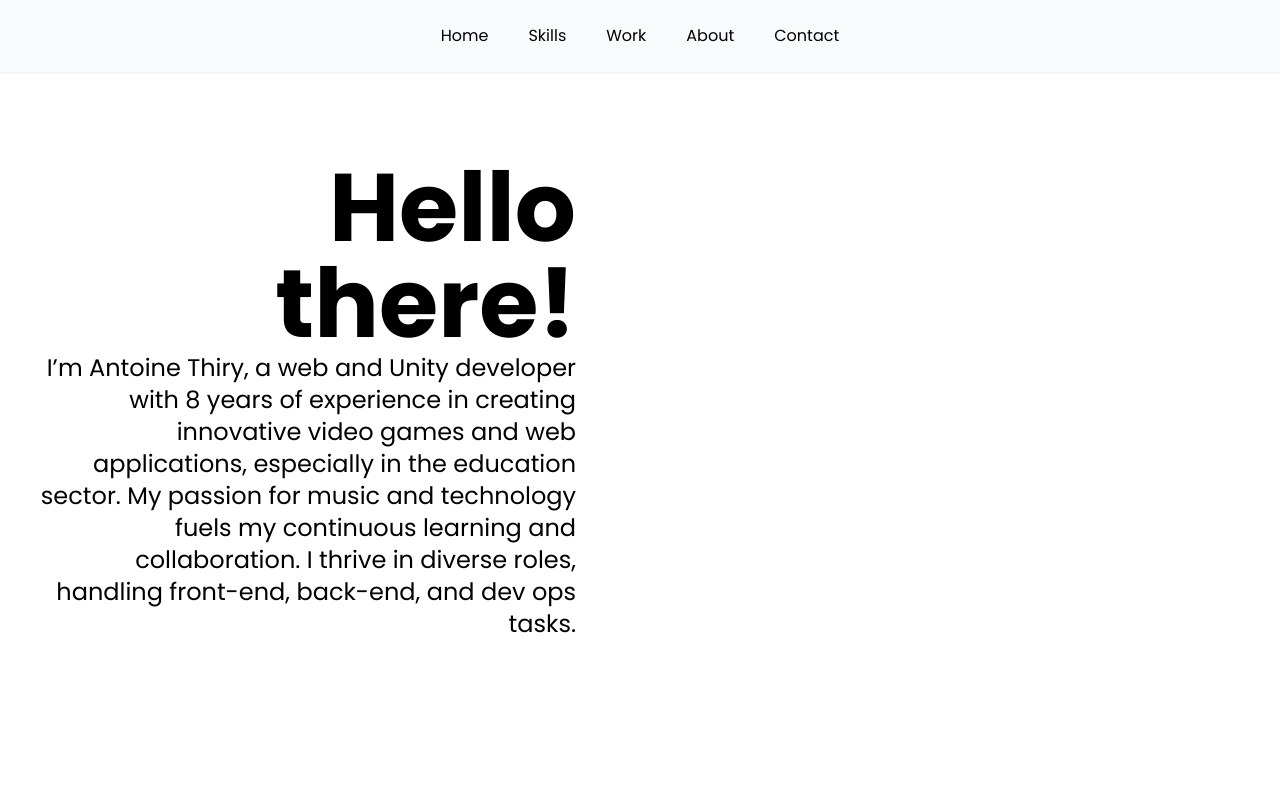
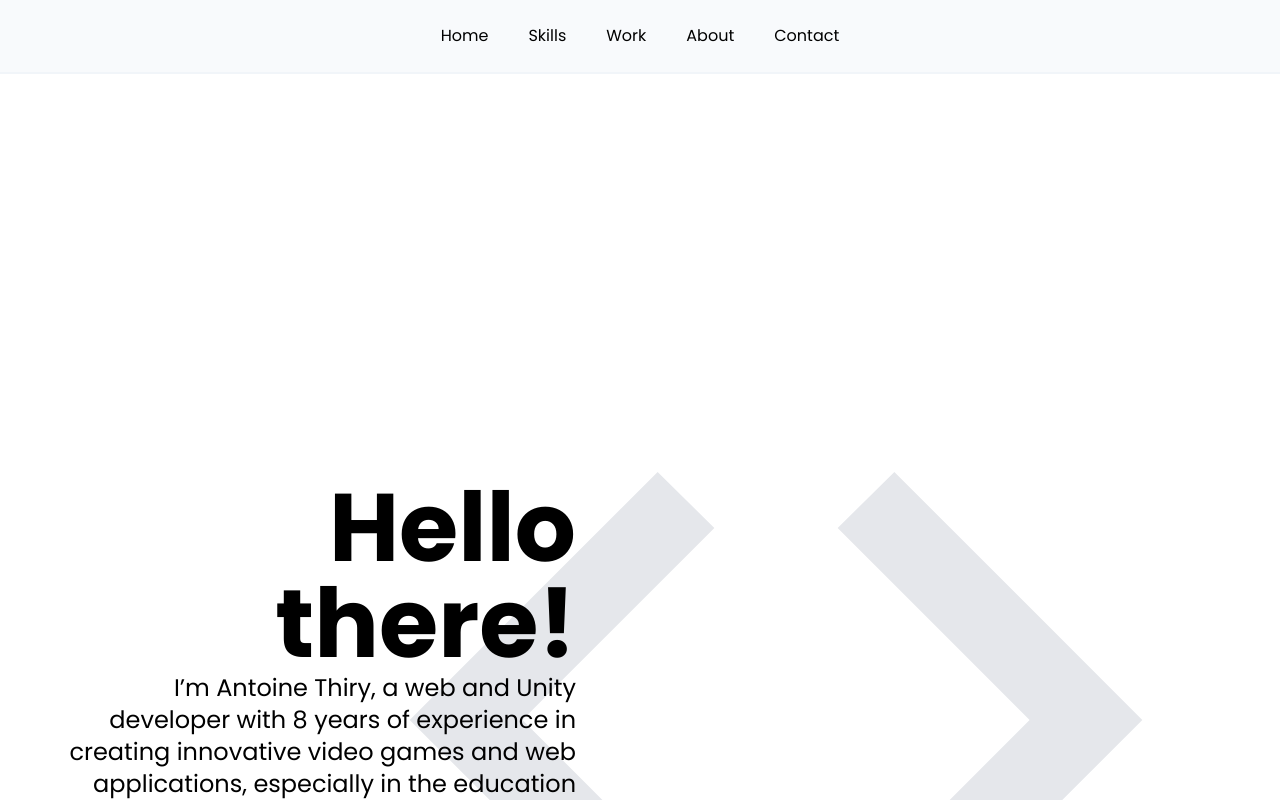
Before and after one commit to cocapasteque/resume-antoinethiry, an Angular app: page / in a window 1280 px wide. Shown: the top 802 px of the page. Built offline with nearby package versions, Linux system fonts and the light colour scheme.

Commit message:
Home component: added logo and refined animations

```diff
--- a/src/app/components/home/home.component.html
+++ b/src/app/components/home/home.component.html
@@ -4,8 +4,6 @@
     <p class="intro">{{ cvData.intro }}</p>
   </div>
   <div class="right">
-<!--    <img src="assets/img/profile.jpg" alt="Profile image">-->
-<!--    <div class="fade"></div>-->
-
+    <i class="ri-expand-left-right-line"></i>
   </div>
 </div>
--- a/src/app/components/home/home.component.scss
+++ b/src/app/components/home/home.component.scss
@@ -6,24 +6,28 @@
   lg:grid-cols-2 lg:gap-20 lg:pt-0;
 
   .right {
-
+    @apply animate-[text-reveal-right_3s_ease-out_forwards] opacity-0;
+    i {
+      @apply text-gray-200 relative -left-96 z-0;
+      font-size: 60rem;
+    }
   }
 
   .left {
-    @apply p-6;
+    @apply p-6 z-10;
     h1 {
       @apply
       text-8xl font-bold
       text-center
       lg:text-right
-      animate-[text-reveal-up_1.5s_ease-in-out_forwards] opacity-0;
+      animate-[text-reveal-up_2s_ease-in-out_forwards] opacity-0;
     }
 
     .intro {
       @apply
       text-2xl
       text-center
-      lg:text-right
+      lg:text-right lg:ml-10
       animate-[text-reveal-down_2s_ease-in-out_forwards_.2s] opacity-0;
     }
 
--- a/tailwind.config.js
+++ b/tailwind.config.js
@@ -32,6 +32,32 @@ module.exports = {
             transform: "translate(0, 0)",
             opacity: 1
           }
+        },
+        "text-reveal-right" : {
+          "0%": {
+            transform: "translate(-100%, 0)",
+            opacity: 0
+          },
+          "50%": {
+            opacity: 0
+          },
+          "100%": {
+            transform: "translate(0, 0)",
+            opacity: 1
+          }
+        },
+        "text-reveal-left" : {
+          "0%": {
+            transform: "translate(100%, 0)",
+            opacity: 0
+          },
+          "50%": {
+            opacity: 0
+          },
+          "100%": {
+            transform: "translate(0, 0)",
+            opacity: 1
+          }
         }
       }
     },
```
